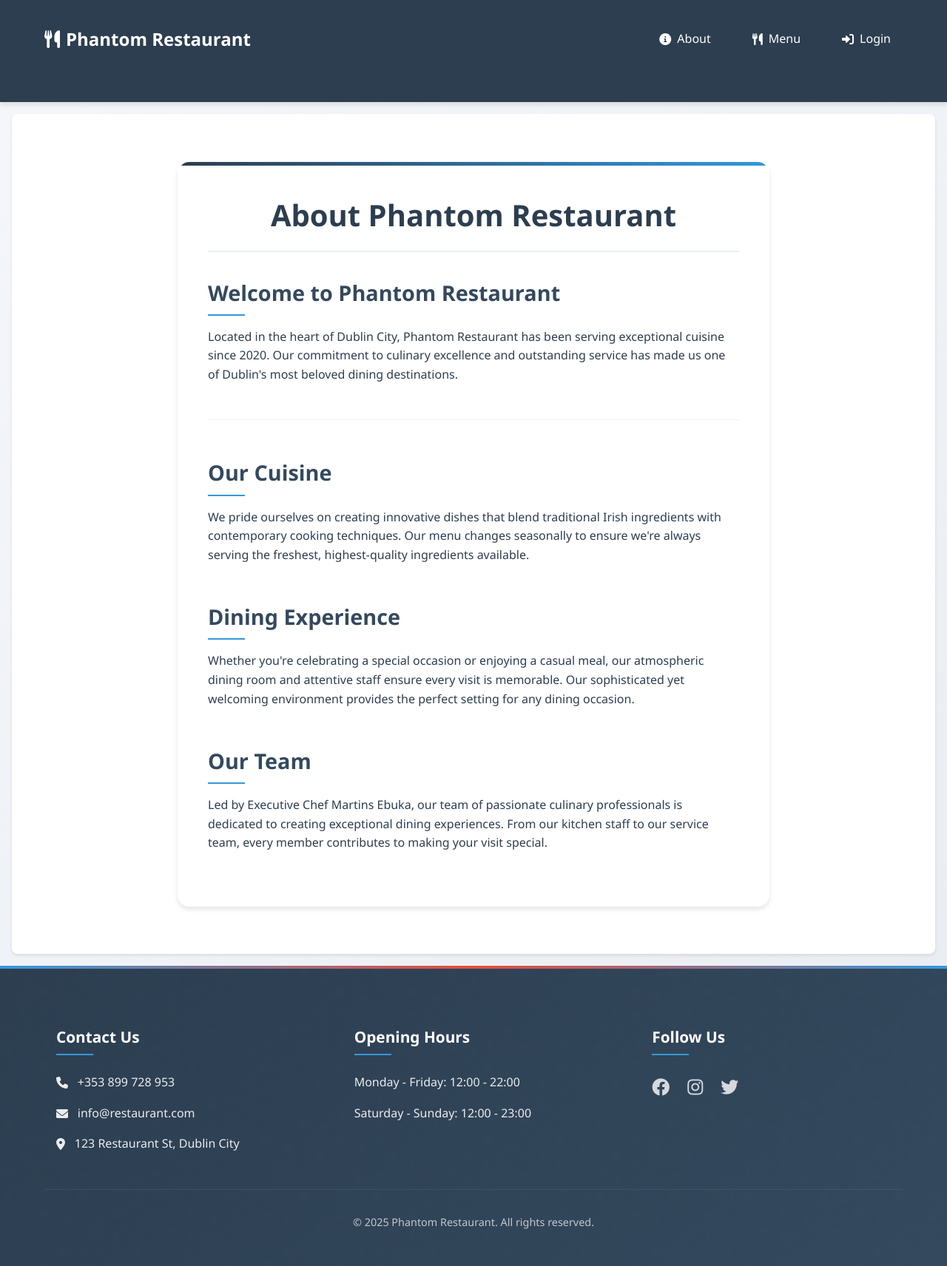
After one commit to Ebuka-martins/restaurant_project, a Django app: page /about/ in a window 1280 px wide. The commit adds this page. Shown: the whole page at 74% size. Run offline with Django 4.2, Linux system fonts and the light colour scheme; some libraries are stand-ins or nearby versions.

Commit message:
add models update style views and add menu html

```diff
--- a/booking/static/booking/css/style.css
+++ b/booking/static/booking/css/style.css
@@ -96,6 +96,7 @@ body {
     padding: 5px 10px;
     border-radius: 4px;
     font-size: 0.9em;
+    margin-bottom: 1rem;
 }
 
 .booking .status.confirmed {
@@ -117,6 +118,7 @@ body {
     cursor: pointer;
     text-decoration: none;
     font-size: 0.9em;
+    margin-top: 0.5rem;
 }
 
 .cancel-button:hover {
@@ -701,6 +703,276 @@ input:focus, textarea:focus, select:focus {
     opacity: 0.7;
 }
 
+/* About Page Styles */
+.about-section {
+    max-width: 800px;
+    margin: 2rem auto;
+    padding: 2.5rem;
+    background: rgba(255, 255, 255, 0.98);
+    border-radius: 16px;
+    box-shadow: var(--shadow-md);
+    position: relative;
+    overflow: hidden;
+    border: 1px solid rgba(255, 255, 255, 0.18);
+    backdrop-filter: blur(8px);
+    transition: var(--transition);
+}
+
+.about-section:hover {
+    transform: scale(1.02);
+    box-shadow: var(--shadow-lg);
+}
+
+.about-section::before {
+    content: '';
+    position: absolute;
+    top: 0;
+    left: 0;
+    width: 100%;
+    height: 5px;
+    background: linear-gradient(90deg, var(--primary-color), var(--accent-color));
+}
+
+.about-title {
+    text-align: center;
+    color: var(--primary-color);
+    margin-bottom: 2rem;
+    font-size: 2.5rem;
+    padding-bottom: 1rem;
+    border-bottom: 2px solid var(--light-gray);
+}
+
+.about-content section {
+    margin-bottom: 2rem;
+    transition: var(--transition);
+}
+
+.about-content section:hover {
+    transform: translateY(-2px);
+}
+
+.about-content h2 {
+    color: var(--dark-gray);
+    margin-bottom: 1rem;
+    font-size: 1.8rem;
+    position: relative;
+    padding-bottom: 0.5rem;
+}
+
+.about-content h2::after {
+    content: '';
+    position: absolute;
+    bottom: 0;
+    left: 0;
+    width: 50px;
+    height: 2px;
+    background: var(--accent-color);
+}
+
+.about-content p {
+    line-height: 1.6;
+    color: var(--text-color);
+    margin-bottom: 1rem;
+}
+
+.about-intro {
+    border-bottom: 1px solid var(--light-gray);
+    padding-bottom: 2rem;
+}
+
+.about-cuisine,
+.about-experience,
+.about-team {
+    padding-top: 1rem;
+}
+
+/* About Page Responsive Design */
+@media (max-width: 768px) {
+    .about-section {
+        padding: 1.5rem;
+        margin: 1rem;
+    }
+
+    .about-title {
+        font-size: 2rem;
+    }
+
+    .about-content h2 {
+        font-size: 1.5rem;
+    }
+
+    .about-section:hover {
+        transform: none;
+    }
+}
+
+/* Menu Page Styles */
+.menu-container {
+    max-width: 1200px;
+    margin: 2rem auto;
+    padding: 2.5rem;
+    background: rgba(255, 255, 255, 0.98);
+    border-radius: 16px;
+    box-shadow: var(--shadow-md);
+    position: relative;
+}
+
+.menu-container::before {
+    content: '';
+    position: absolute;
+    top: 0;
+    left: 0;
+    width: 100%;
+    height: 5px;
+    background: linear-gradient(90deg, var(--primary-color), var(--accent-color));
+}
+
+.menu-title {
+    text-align: center;
+    color: var(--primary-color);
+    font-size: 2.5rem;
+    margin-bottom: 3rem;
+    padding-bottom: 1rem;
+    border-bottom: 2px solid var(--light-gray);
+}
+
+.menu-section {
+    margin-bottom: 3rem;
+}
+
+.menu-category {
+    color: var(--dark-gray);
+    font-size: 1.8rem;
+    margin-bottom: 1.5rem;
+    padding-bottom: 0.5rem;
+    border-bottom: 2px solid var(--accent-color);
+}
+
+.menu-grid {
+    display: grid;
+    grid-template-columns: repeat(auto-fit, minmax(300px, 1fr));
+    gap: 2rem;
+}
+
+.menu-item {
+    padding: 1.5rem;
+    background: var(--white);
+    border-radius: 8px;
+    box-shadow: var(--shadow-sm);
+    transition: var(--transition);
+}
+
+.menu-item:hover {
+    transform: translateY(-3px);
+    box-shadow: var(--shadow-md);
+}
+
+.menu-item-header {
+    display: flex;
+    justify-content: space-between;
+    align-items: baseline;
+    margin-bottom: 0.5rem;
+    border-bottom: 1px dashed var(--light-gray);
+    padding-bottom: 0.5rem;
+}
+
+.menu-item-name {
+    color: var(--primary-color);
+    font-size: 1.2rem;
+    font-weight: 600;
+}
+
+.menu-item-price {
+    color: var(--secondary-color);
+    font-weight: 600;
+    font-size: 1.1rem;
+}
+
+.menu-item-description {
+    color: var(--text-color);
+    font-size: 0.95rem;
+    line-height: 1.6;
+    margin-bottom: 1rem;
+}
+
+/* Dietary Badges */
+.dietary-info {
+    display: flex;
+    gap: 0.5rem;
+    margin-top: 1rem;
+}
+
+.dietary-badge {
+    display: inline-block;
+    padding: 0.2rem 0.5rem;
+    border-radius: 4px;
+    font-size: 0.8rem;
+    font-weight: 600;
+}
+
+.vegetarian {
+    background-color: #4CAF50;
+    color: white;
+}
+
+.vegan {
+    background-color: #8BC34A;
+    color: white;
+}
+
+.gluten-free {
+    background-color: #FF9800;
+    color: white;
+}
+
+.nuts {
+    background-color: #795548;
+    color: white;
+}
+
+/* Dietary Legend */
+.dietary-legend {
+    margin-top: 3rem;
+    padding-top: 2rem;
+    border-top: 1px solid var(--light-gray);
+}
+
+.dietary-legend h3 {
+    color: var(--primary-color);
+    margin-bottom: 1rem;
+}
+
+.legend-items {
+    display: flex;
+    flex-wrap: wrap;
+    gap: 1rem;
+}
+
+.legend-item {
+    display: flex;
+    align-items: center;
+    gap: 0.5rem;
+}
+
+/* Responsive Design */
+@media (max-width: 768px) {
+    .menu-container {
+        padding: 1.5rem;
+        margin: 1rem;
+    }
+
+    .menu-title {
+        font-size: 2rem;
+    }
+
+    .menu-grid {
+        grid-template-columns: 1fr;
+    }
+
+    .menu-item:hover {
+        transform: none;
+    }
+}
 /* Animations */
 .fade-in {
     animation: fadeIn 0.3s ease-in;
--- /dev/null
+++ b/booking/templates/booking/about.html
@@ -0,0 +1,29 @@
+{% extends 'booking/base.html' %}
+
+{% block content %}
+<div class="about-section">
+    <h1 class="about-title">About Phantom Restaurant</h1>
+
+    <div class="about-content">
+        <section class="about-intro">
+            <h2>Welcome to Phantom Restaurant</h2>
+            <p>Located in the heart of Dublin City, Phantom Restaurant has been serving exceptional cuisine since 2020. Our commitment to culinary excellence and outstanding service has made us one of Dublin's most beloved dining destinations.</p>
+        </section>
+
+        <section class="about-cuisine">
+            <h2>Our Cuisine</h2>
+            <p>We pride ourselves on creating innovative dishes that blend traditional Irish ingredients with contemporary cooking techniques. Our menu changes seasonally to ensure we're always serving the freshest, highest-quality ingredients available.</p>
+        </section>
+
+        <section class="about-experience">
+            <h2>Dining Experience</h2>
+            <p>Whether you're celebrating a special occasion or enjoying a casual meal, our atmospheric dining room and attentive staff ensure every visit is memorable. Our sophisticated yet welcoming environment provides the perfect setting for any dining occasion.</p>
+        </section>
+
+        <section class="about-team">
+            <h2>Our Team</h2>
+            <p>Led by Executive Chef Martins Ebuka, our team of passionate culinary professionals is dedicated to creating exceptional dining experiences. From our kitchen staff to our service team, every member contributes to making your visit special.</p>
+        </section>
+    </div>
+</div>
+{% endblock %}
--- a/booking/templates/booking/base.html
+++ b/booking/templates/booking/base.html
@@ -24,6 +24,12 @@
                     </a>
                 </div>
                 <div class="nav-links">
+                    <a href="{% url 'about' %}" class="nav-link">
+                        <i class="fas fa-info-circle"></i> About
+                    </a>
+                    <a href="{% url 'menu' %}" class="nav-link">
+                        <i class="fas fa-utensils"></i> Menu
+                    </a>
                     {% if user.is_authenticated %}
                         <a href="{% url 'booking_list' %}" class="nav-link">
                             <i class="fas fa-calendar-alt"></i> My Bookings
--- a/booking/views.py
+++ b/booking/views.py
@@ -6,6 +6,8 @@ from django.views.generic import TemplateView
 from django.contrib.auth.mixins import LoginRequiredMixin
 from django.db.models import Sum, Avg, Count
 from django.db.models.functions import ExtractMonth
+from itertools import groupby
+from operator import attrgetter
 from datetime import datetime, timedelta
 from .models import (
     Booking,
@@ -13,12 +15,15 @@ from .models import (
     BookingAnalytics,
     CustomerInsights,
     RevenueMetrics,
-    CustomerFeedback
+    CustomerFeedback,
+    MenuItem
 )
 from .forms import BookingForm
 from .utils import send_booking_confirmation, send_cancellation_confirmation
 from django.conf import settings
 
+
+# Booking-related views
 @login_required
 def make_booking(request):
     if request.method == 'POST':
@@ -86,10 +91,12 @@ def make_booking(request):
 
     return render(request, 'booking/make_booking.html', {'form': form})
 
+
 @login_required
 def booking_list(request):
     bookings = Booking.objects.filter(user=request.user).order_by('booking_date', 'booking_time')
     return render(request, 'booking/booking_list.html', {'bookings': bookings})
+
 
 @login_required
 def cancel_booking(request, booking_id):
@@ -121,6 +128,7 @@ def cancel_booking(request, booking_id):
         return redirect('booking_list')
 
     return render(request, 'booking/cancel_booking.html', {'booking': booking})
+
 
 @login_required
 def delete_all_bookings(request):
@@ -187,6 +195,8 @@ def delete_all_bookings(request):
 
     return render(request, 'booking/delete_all_bookings.html')
 
+
+# Analytics dashboard
 class AnalyticsDashboardView(LoginRequiredMixin, TemplateView):
     template_name = 'booking/analytics_dashboard.html'
 
@@ -241,12 +251,32 @@ class AnalyticsDashboardView(LoginRequiredMixin, TemplateView):
         })
         return context
 
+
 def menu_view(request):
+    # Get menu items and sort them by category
     menu_items = MenuItem.objects.filter(available=True).order_by('category', 'name')
-    categories = MenuItem.CATEGORY_CHOICES
+
+    # Create a dictionary with category as key and list of items as value
+    menu_by_category = {}
+    # Convert QuerySet to list to prevent iterator exhaustion
+    menu_items_list = list(menu_items)
+
+    for category, items in groupby(menu_items_list, key=attrgetter('category')):
+        menu_by_category[category] = list(items)
+
+    # Debug print
+    print("Categories:", menu_by_category.keys())
+    print("Total items:", len(menu_items_list))
 
     context = {
-        'categories': categories,
-        'menu_items': menu_items,
+        'menu_by_category': menu_by_category,
+        'menu_items': menu_items,  # Keep the original queryset for debugging
+        'categories': MenuItem.CATEGORY_CHOICES
     }
     return render(request, 'booking/menu.html', context)
+
+
+# Static pages
+def about_view(request):
+    """View for the About page"""
+    return render(request, 'booking/about.html')
--- a/restaurant_project/urls.py
+++ b/restaurant_project/urls.py
@@ -30,4 +30,6 @@ urlpatterns = [
     path('accounts/', include('django.contrib.auth.urls')),
     path('analytics-dashboard/', views.AnalyticsDashboardView.as_view(), name='analytics_dashboard'),
     path('delete-all-bookings/', views.delete_all_bookings, name='delete_all_bookings'),
+    path('about/', views.about_view, name='about'),
+    path('menu/', views.menu_view, name='menu'),
 ]
```
Also changed, not shown: booking/admin.py (+8 -1 lines), booking/models.py (+19 -0 lines), booking/templates/booking/menu.html (added, +48 -0 lines), booking/migrations/0004_menuitem.py (added).
